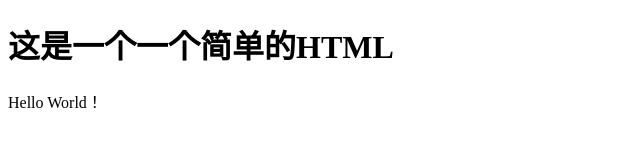
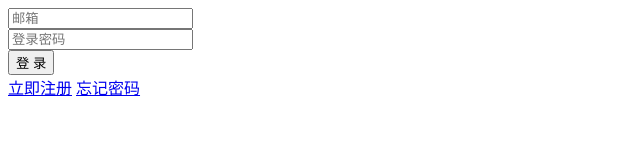
Before and after one commit to LYG689/github.io, a plain HTML site: page index.html in a window 1280 px wide. Shown: the whole page, without its empty margins (0-640 px from the left). Drawn offline with Linux system fonts and the light colour scheme.

Commit message:
Update index.html

```diff
--- a/index.html
+++ b/index.html
@@ -1,10 +1,27 @@
-<!DOCTYPE html>
-<html>
-    <head>
-        <title>这是个标题</title>
-    </head>
-    <body>
-        <h1>这是一个一个简单的HTML</h1>
-        <p>Hello World！</p>
-    </body>
-</html>
+<div class="dowebok">
+
+         <div class="logo"></div>
+
+         <div class="form-item">
+
+             <input id="username" type="text" autocomplete="off" placeholder="邮箱">
+
+         </div>
+
+         <div class="form-item">
+
+             <input id="password" type="password" autocomplete="off" placeholder="登录密码">
+
+         </div>
+
+         <div class="form-item"><button id="submit">登 录</button></div>
+
+         <div class="reg-bar">
+
+             <a class="reg" href="javascript:">立即注册</a>
+
+             <a class="forget" href="javascript:">忘记密码</a>
+
+         </div>
+
+     </div>
```
